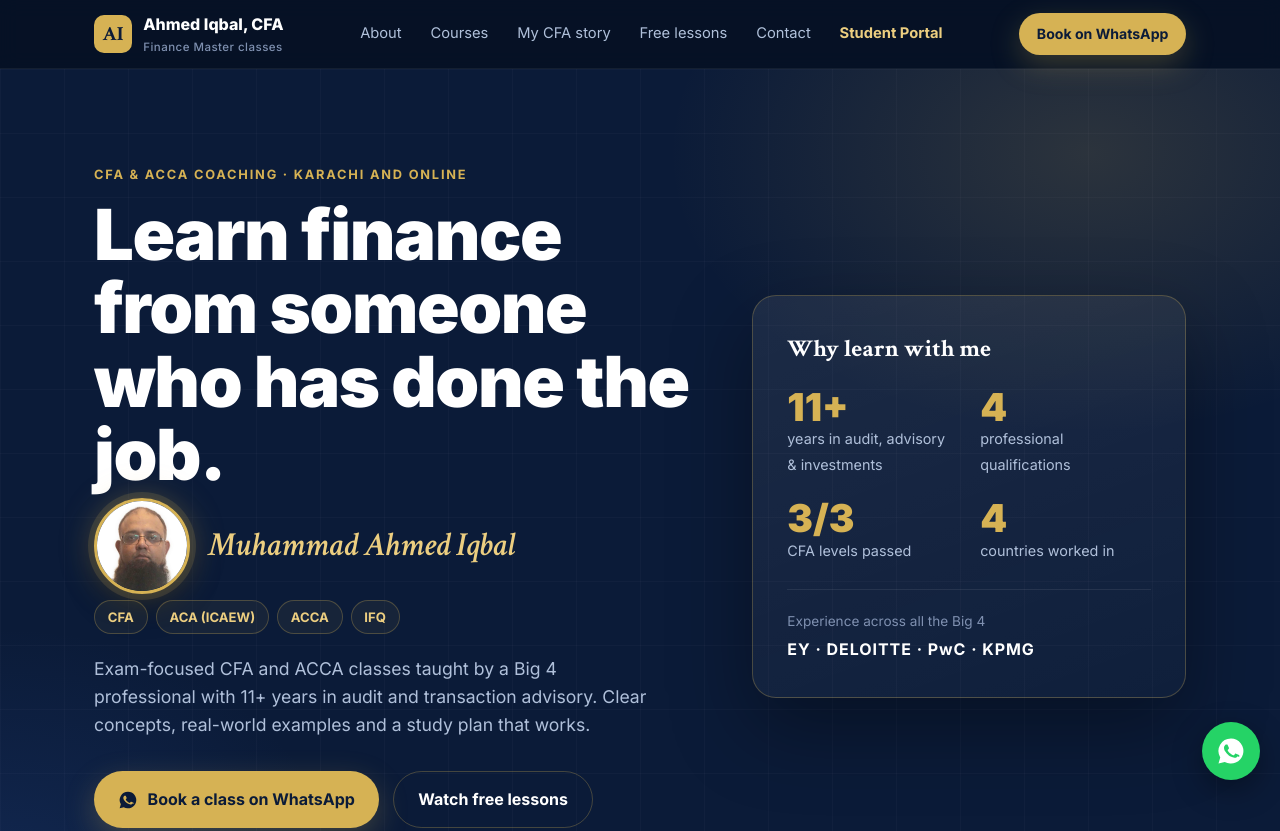
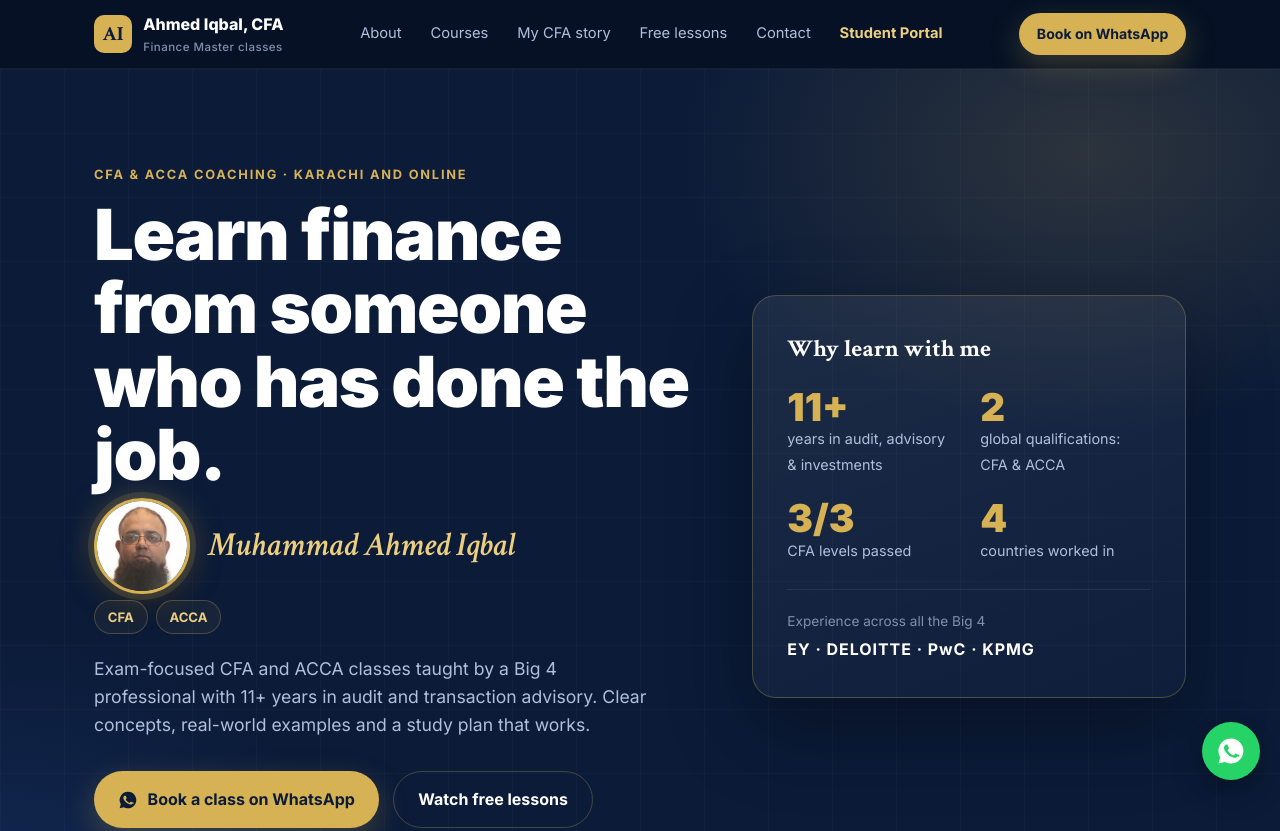
Before and after one commit to hahmadca125/hahmadca125.github.io, a plain HTML site: page index.html in a window 1280 px wide. Shown: the top 831 px of the page. Drawn offline with Linux system fonts and the light colour scheme.

Commit message:
Show CFA and ACCA as designations

```diff
--- a/index.html
+++ b/index.html
@@ -4,7 +4,7 @@
 <meta charset="utf-8">
 <meta name="viewport" content="width=device-width, initial-scale=1">
 <title>Ahmed Iqbal, CFA | CFA &amp; ACCA Coaching in Karachi and Online</title>
-<meta name="description" content="CFA Levels I–III and ACCA coaching by Muhammad Ahmed Iqbal, CFA, ACA (ICAEW), ACCA, IFQ — 11+ years across the Big 4. Online classes from Karachi.">
+<meta name="description" content="CFA Levels I–III and ACCA coaching by Muhammad Ahmed Iqbal, CFA, ACCA — 11+ years across the Big 4. Online classes from Karachi.">
 <meta property="og:title" content="Ahmed Iqbal, CFA — CFA & ACCA Coaching">
 <meta property="og:description" content="Learn CFA and ACCA from a Big 4 professional who passed all three CFA levels. Book on WhatsApp.">
 <meta property="og:image" content="https://i.ytimg.com/vi/v_tZphKB4xc/maxresdefault.jpg">
@@ -156,7 +156,7 @@ footer p{max-width:640px}
       <div class="kicker">CFA &amp; ACCA coaching · Karachi and online</div>
       <h1>Learn finance from someone who has done the job.</h1>
       <div class="who"><img src="ahmed.jpg" alt="Muhammad Ahmed Iqbal, CFA, ACCA" width="96" height="96"><div class="tag">Muhammad Ahmed Iqbal</div></div>
-      <div class="creds"><span>CFA</span><span>ACA (ICAEW)</span><span>ACCA</span><span>IFQ</span></div>
+      <div class="creds"><span>CFA</span><span>ACCA</span></div>
       <p>Exam-focused CFA and ACCA classes taught by a Big 4 professional with 11+ years in audit and transaction advisory. Clear concepts, real-world examples and a study plan that works.</p>
       <div class="cta">
         <a class="btn btn-gold" href="https://wa.me/923338416929?text=Hi%20Ahmed%2C%20I%27d%20like%20to%20join%20your%20classes" target="_blank" rel="noopener">
@@ -169,7 +169,7 @@ footer p{max-width:640px}
       <h3>Why learn with me</h3>
       <div class="stats">
         <div class="stat"><b>11+</b><span>years in audit, advisory &amp; investments</span></div>
-        <div class="stat"><b>4</b><span>professional qualifications</span></div>
+        <div class="stat"><b>2</b><span>global qualifications: CFA &amp; ACCA</span></div>
         <div class="stat"><b>3/3</b><span>CFA levels passed</span></div>
         <div class="stat"><b>4</b><span>countries worked in</span></div>
       </div>
```
